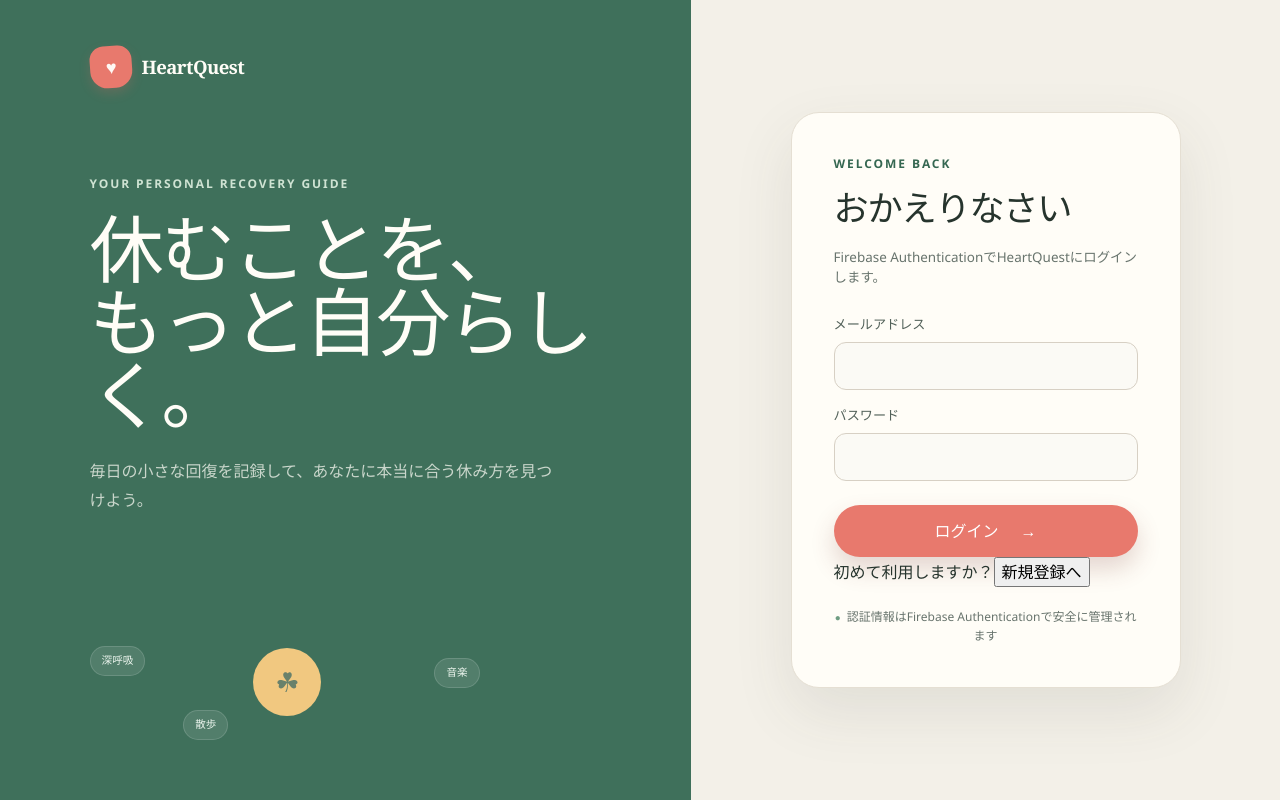
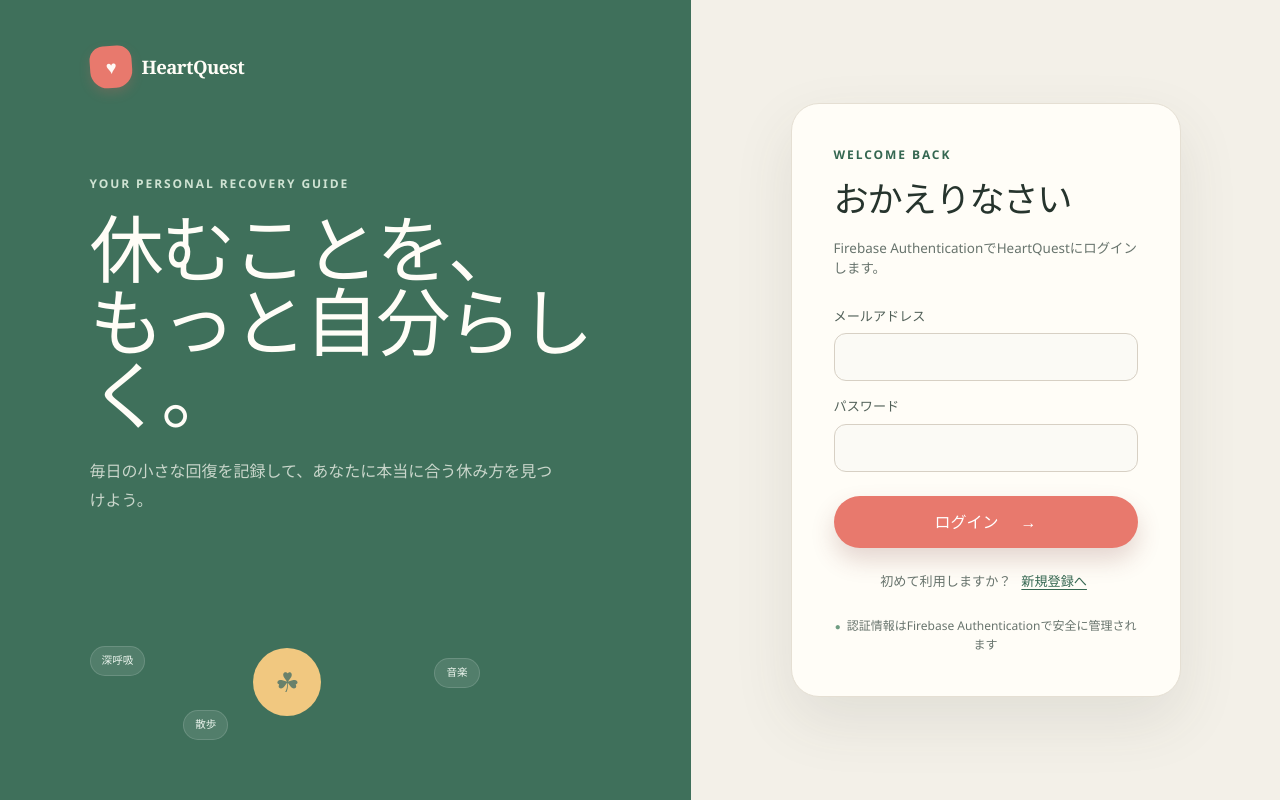
Before and after one commit to 2501486-abcc/Heartquest, a React (Vite) app in the folder frontend/: page / in a window 1280 px wide. Built offline with nearby package versions, Linux system fonts and the light colour scheme; no server answers.

Commit message:
Add Firebase email signup flow

```diff
--- a/frontend/src/App.css
+++ b/frontend/src/App.css
@@ -2577,3 +2577,37 @@ button {
     font-size: 1rem;
   }
 }
+
+.auth-switch {
+  align-items: center;
+  color: var(--ink-muted);
+  display: flex;
+  flex-wrap: wrap;
+  font-size: 0.82rem;
+  gap: 6px;
+  justify-content: center;
+  margin-top: 20px;
+}
+
+.auth-switch-button {
+  background: transparent;
+  border: 0;
+  color: var(--forest);
+  cursor: pointer;
+  font-weight: 800;
+  padding: 4px;
+  text-decoration: underline;
+  text-underline-offset: 3px;
+}
+
+.auth-switch-button:disabled {
+  cursor: not-allowed;
+  opacity: 0.55;
+}
+
+.form-error {
+  color: #a4433c;
+  font-size: 0.82rem;
+  line-height: 1.5;
+  margin: 12px 0 0;
+}
```
